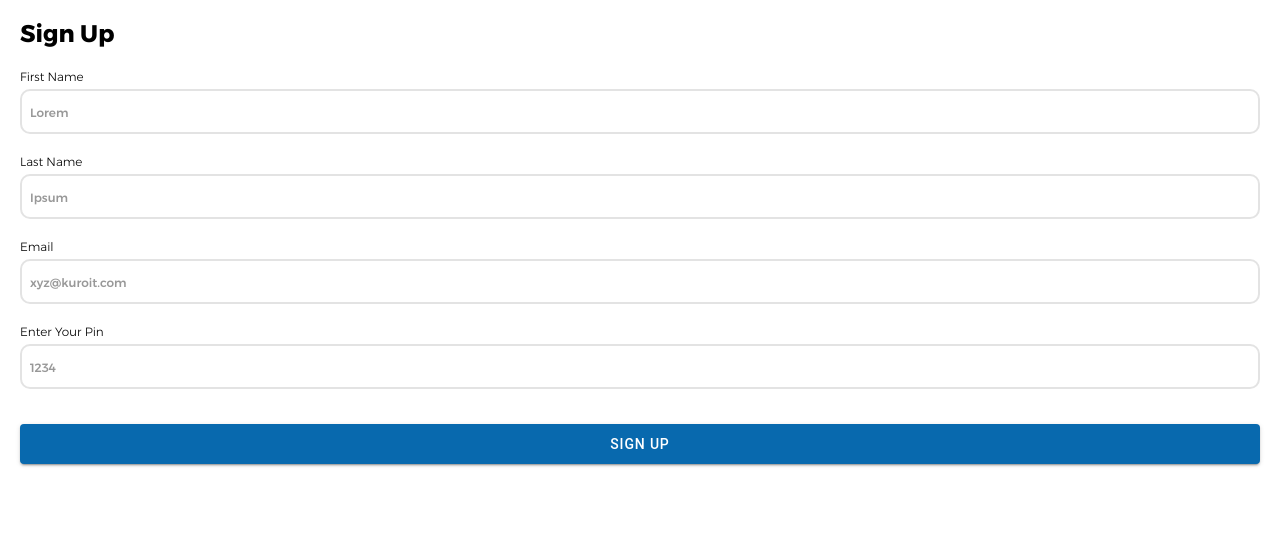
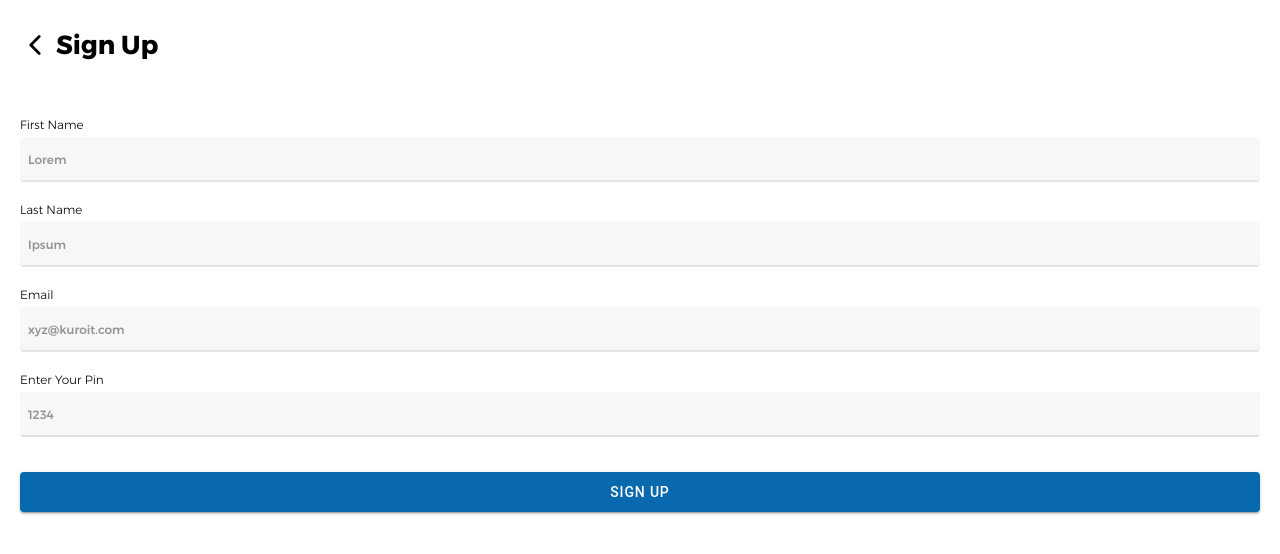
Before and after one commit to taniyashahi12/Mobile-App, a React (Create React App) app: page /Sign in a window 1280 px wide. Shown: the top 554 px of the page. Built offline with nearby package versions, Linux system fonts and the light colour scheme.

Commit message:
add back btn on signup

```diff
--- a/package.json
+++ b/package.json
@@ -25,6 +25,7 @@
     "lottie-web": "^5.9.6",
     "react": "^17.0.1",
     "react-dom": "^17.0.1",
+    "react-otp-input": "^2.4.0",
     "react-router": "^5.2.0",
     "react-router-dom": "^5.2.0",
     "react-scripts": "^5.0.0",
--- a/src/pages/Addreport.tsx
+++ b/src/pages/Addreport.tsx
@@ -1,9 +1,10 @@
 import './Global.css';
-import {IonPage, IonInput, IonButton, IonTextarea, IonIcon} from '@ionic/react';
+import {IonPage, IonInput, IonButton, IonTextarea, IonIcon, IonContent} from '@ionic/react';
 
 const Addreport = () => {
 	return (
 		<IonPage>
+			<IonContent>
 				<div className="heading_login flex_container add_report">
 			  		<a href="Home"><IonIcon className="back-icon" name="chevron-back-outline"></IonIcon></a>
 			  		<h1>Add Report</h1>
@@ -25,6 +26,7 @@ const Addreport = () => {
 					  	</div>
 					  </div>
 				</div>
+			</IonContent>
 		</IonPage>
 		);
 };
--- a/src/pages/Global.css
+++ b/src/pages/Global.css
@@ -43,7 +43,7 @@ a{
 }
 /*Login*/
 .back-icon{
-  font-size: 20px;
+  font-size: 30px;
 }
 .header_heading{
   display: flex;
@@ -66,8 +66,8 @@ a{
 }
 .container-padding{
   padding: 20px;
-  width: 100%;
-  height: 100%;
+  /*width: 100%;
+  height: 100%;*/
 }
 .ion-align-center{
   width: 100%;
@@ -98,17 +98,21 @@ a{
   font-family: MontserratMedium;
   text-decoration: none;
 }
+.heading_login a{
+  line-height: 57px;
+}
 .form_container{
   margin-top: 40px;
 }
 .form_input{
-    border-radius: 10px;
+    border-radius: 4px;
     font-family: MontserratMedium;
     height: 45px;
-    border: 2px solid #e3e3e3;
+    border-bottom: 2px solid #e3e3e3;
     color: #333;
     line-height: 25px;
     font-size: 16px;
+    background: #f7f7f7;
 }
 ::placeholder{
   color: #f1f3f4;
@@ -122,6 +126,18 @@ a{
   height: 40px;
   margin: 0;
   --background: #0869AE;
+}
+.input_otp input {
+    border-radius: 10px;
+    font-family: MontserratMedium;
+    height: 35px;
+    border-bottom: 2px solid #e3e3e3 !important;
+    color: #333;
+    line-height: 25px;
+    font-size: 16px;
+    width: 30px !important;
+    border: 0;
+    background: #f7f7f7;
 }
 /*Sign*/
 .full_width{
@@ -140,7 +156,7 @@ a{
 }
 .padding-all {
     padding: 20px 20px;
-    height: 100%;
+    /*height: 100%;*/
 }
 .label_name{
   font-size: 12px;
@@ -155,11 +171,11 @@ a{
 /*addreport*/
 .flex_container{
   display: flex;
-  align-items: baseline;
 }
 .add_report h1{
   margin: 0;
   margin-left: 6px;
+  line-height: 50px;
 }
 .add_report_text{
   font-family: montserratMedium;
@@ -172,6 +188,8 @@ a{
 }
 .leave_request h1{
   margin: 0;
+  line-height: 50px;
+  margin-left: 6px;
 }
 /*home*/
 .padding-home{
@@ -211,6 +229,9 @@ a{
 .m-20{
   margin-top: 20px;
 }
+.m-10{
+  margin-top: 10px;
+}
 .table_styling{
   font-family: MontserratMedium;
   font-size: 14px;
--- a/src/pages/Home.tsx
+++ b/src/pages/Home.tsx
@@ -107,7 +107,7 @@ document.addEventListener('ionBackButton', (ev) => {
 
 				<div className="ion-align-center">
 				<p className="add_report_text m-top">Expected Work</p>
-				<IonGrid className="m-20">
+				<IonGrid className="m-10">
 			      <IonRow className="main-heading table_styling">
 			        <IonCol>
 			          S/N
@@ -187,7 +187,7 @@ document.addEventListener('ionBackButton', (ev) => {
 
 				<div className="ion-align-center">
 				<p className="add_report_text m-top">Completed Work</p>
-				<IonGrid className="m-20">
+				<IonGrid className="m-10">
 			      <IonRow className="main-heading table_styling">
 			        <IonCol>
 			          S/N
--- a/src/pages/Leave.tsx
+++ b/src/pages/Leave.tsx
@@ -4,6 +4,7 @@ import {IonPage, IonInput, IonButton, IonTextarea, IonIcon, IonContent} from '@i
 const Leave = () =>{
 	return(
 		<IonPage>
+			<IonContent>
 				<div className="heading_login flex_container leave_request">
 			  		<a href="Home"><IonIcon className="back-icon" name="chevron-back-outline"></IonIcon></a>
 			  		<h1>Send Leave Request</h1>
@@ -28,6 +29,7 @@ const Leave = () =>{
 					  	</div>
 					  </div>
 				</div>
+			</IonContent>
 		</IonPage>
 		);
 };
--- a/src/pages/Login.tsx
+++ b/src/pages/Login.tsx
@@ -1,27 +1,40 @@
+import React, { useState } from 'react';
 import './Global.css';
 import { IonContent, IonButton, IonInput, IonPage} from '@ionic/react';
 import Lottie from "lottie-react";
 import loginAnimation from "./Login.json";
+import OtpInput from 'react-otp-input';
 
 const Login = () =>{
+	const [otp,setOtp] = useState<any>('');
+	// state = { otp: '' };
+  	// const handleChange = (otp: any) => setOtp(otp);
+
+  	const handleChange=(otp:any)=>{
+  		console.log(otp)
+  		setOtp(otp)
+  	}
+
 	return(
 		<IonPage>
 		<IonContent>
 			<div className="container-padding">
 				  <div className="ion-align-center">
 				  <Lottie className="lottie_width" animationData={loginAnimation} loop={true} />
-				  	{/*<div className="image_logo">
-				  		<IonImg className="image_width" src='./assets/images/kuroit-logo.png' />
-				  	</div>*/}
 				  	<div className="heading_main">
 				  		<h1>Hey,<br />Login Now.</h1>
 				  		<p>If you are new / <a href="Sign">Create New</a> / <a href="Home">Home</a></p>
 				  	</div>
 				  	<div className="input_ion">
 					  	<form>
-					  		<div className="form_container">
+					  		<div className="form_container margin-bottom">
 					  			<label className="label_name">Enter Your Pin</label>
 					  			<IonInput className="form_input" type="password" value="" placeholder="1234"></IonInput>
+					  		</div>
+					  		<div className="">
+					  			<label className="label_name">Enter Your Pin</label>
+					  			<OtpInput className="input_otp" value={otp} onChange={(e:any)=> handleChange(e)} numInputs={4}
+					  			separator={<span>&nbsp;&nbsp;&nbsp;</span>} />
 					  		</div>
 					  		<div className="register_container">
 					  			<IonButton className="register_button" type="submit" expand="block">Login</IonButton>
--- a/src/pages/Sign.tsx
+++ b/src/pages/Sign.tsx
@@ -7,12 +7,13 @@ const Sign = () =>{
 		<IonPage>
 		<IonContent>
 		<div className="bg-color">
+			<div className="heading_login flex_container leave_request">
+		  		<a href="Login"><IonIcon className="back-icon" name="chevron-back-outline"></IonIcon></a>
+		  		<h1>Sign Up</h1>
+		  	</div>
 			<div className="padding-all">
 	      		<form className="full_width">
 		      		<div className="">
-			      		<div className="header_heading">
-			          	<h1>Sign Up</h1>
-		          		</div>
 		      			<div className="margin-bottom">
 		      				<label className="label_name">First Name</label>
 				  			<IonInput className="form_input" type="text" value="" placeholder="Lorem"></IonInput>
```
Also changed, not shown: 1 other file (tests, documents, lock files or other folders). Lines whose indentation alone changed are shown as unchanged.
